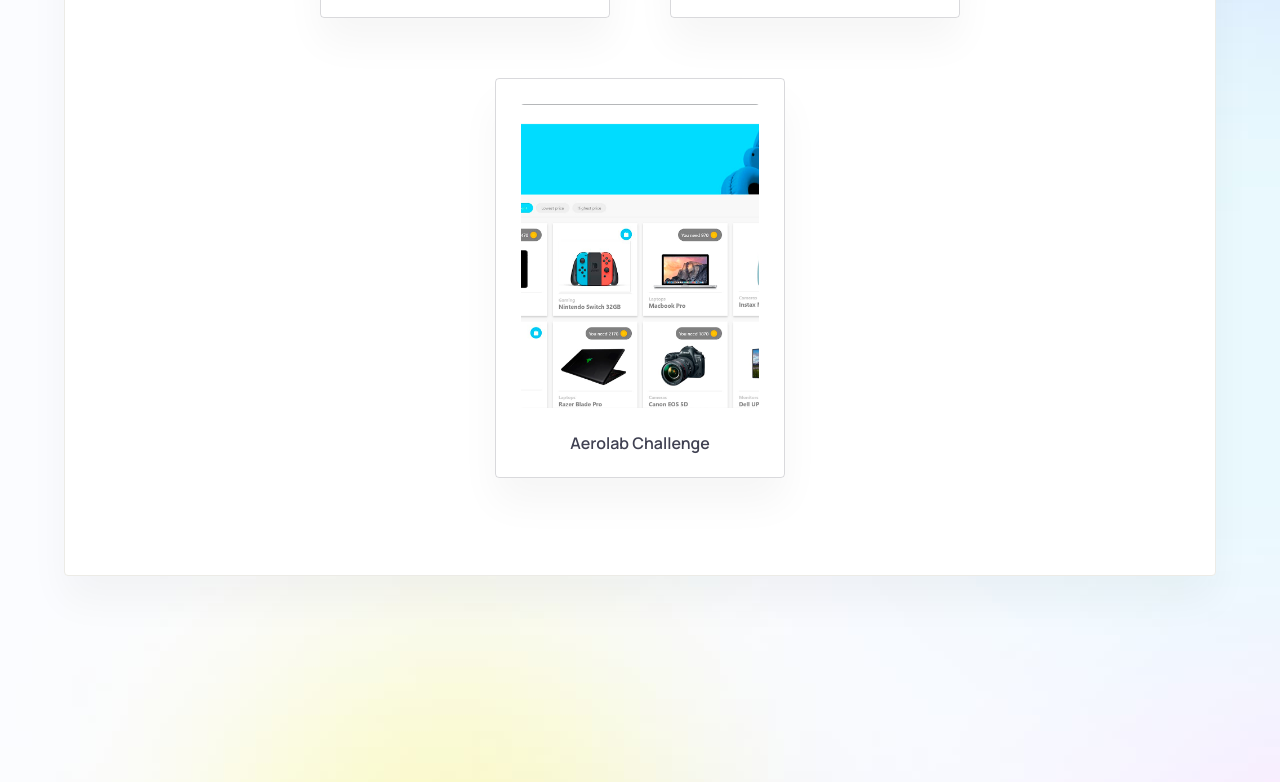
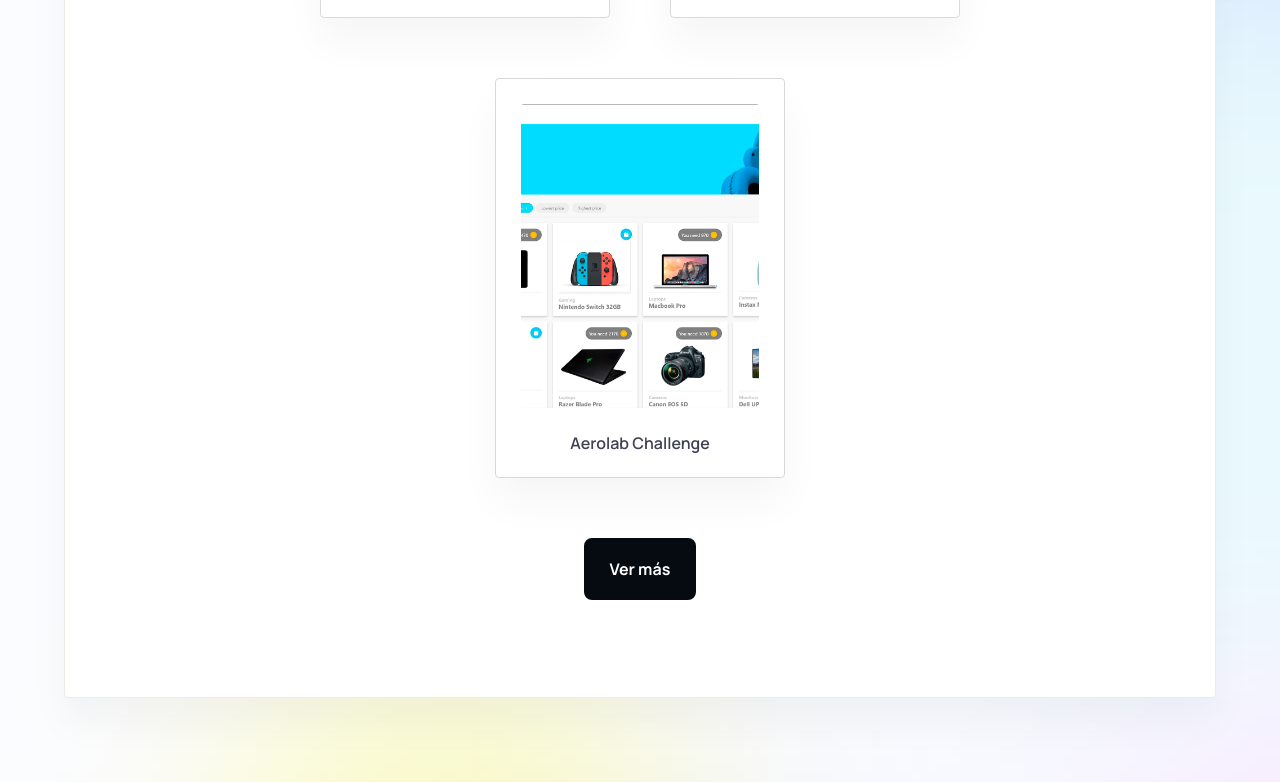
Before and after one commit to Nicofaienza/CV-landing-page, a React (Create React App) app: page / in a window 1280 px wide. Shown: the part 2517-3299 px from the top of the page. Built offline with nearby package versions, Linux system fonts and the light colour scheme.

Commit message:
upload new proyect

```diff
--- a/src/components/Proyects/Proyects.tsx
+++ b/src/components/Proyects/Proyects.tsx
@@ -1,11 +1,13 @@
 import { useState } from "react";
 import { HeroButton } from "../../layouts/Hero/HeroElements";
 import {
+  ProyectsButton,
   ProyectsCard,
   ProyectsCardImgCont,
   ProyectsCardName,
   ProyectsContainer,
   ProyectsTitle,
+  ProyectsWrapper,
 } from "./ProyectsElements";
 import { Proyect } from "./types";
 
@@ -21,7 +23,7 @@
   const proyects = props.data;
 
   return (
-    <>
+    <ProyectsWrapper>
       <ProyectsTitle>Proyectos</ProyectsTitle>
       <ProyectsContainer>
         <ProyectsCard>
@@ -92,6 +94,13 @@
           <ProyectsCardName>{proyects[2].name}</ProyectsCardName>
         </ProyectsCard>
       </ProyectsContainer>
-    </>
+      <HeroButton
+        href="https://github.com/Nicofaienza?tab=repositories"
+        target={"_blank"}
+        style={{ alignSelf: "center", marginTop: "60px" }}
+      >
+        <span>Ver más</span>
+      </HeroButton>
+    </ProyectsWrapper>
   );
 }
--- a/src/components/Proyects/ProyectsElements.ts
+++ b/src/components/Proyects/ProyectsElements.ts
@@ -10,6 +10,11 @@
   @media screen and (max-width: 1000px) {
     font-size: 15px;
   }
+`;
+
+export const ProyectsWrapper = styled.div`
+  display: flex;
+  flex-direction: column;
 `;
 
 export const ProyectsContainer = styled.ul`
@@ -114,3 +119,8 @@
     }
   }
 `;
+
+export const ProyectsButton = styled.a`
+  align-self: center;
+  margin-top: 60px;
+`;
```
